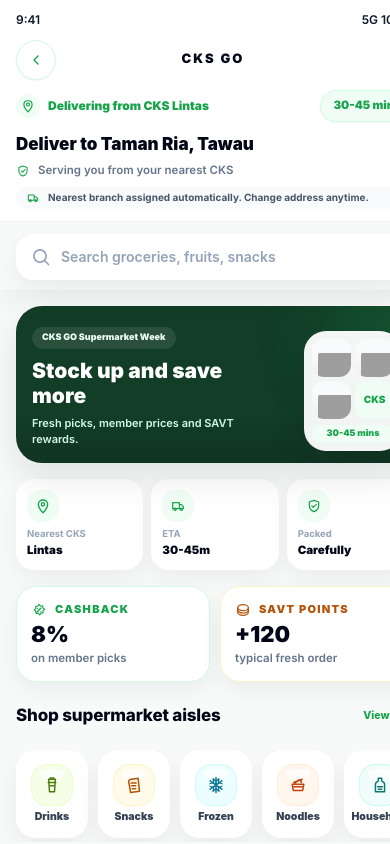
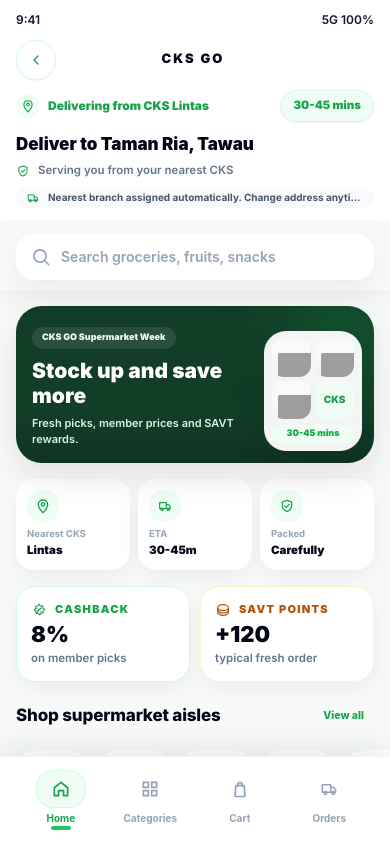
Before and after one commit to Oscaryjh/savt-cks-go, a React (Vite) app: page / in a window 390 px wide. Built offline with nearby package versions, Linux system fonts and the light colour scheme; grey boxes are pictures that could not be loaded.

Commit message:
Fix mobile viewport scrolling

```diff
--- a/src/components/Layout.tsx
+++ b/src/components/Layout.tsx
@@ -43,7 +43,7 @@ export function PhoneFrame({ children }: PhoneFrameProps) {
   }, []);
 
   return (
-    <main className="grid h-dvh overflow-hidden bg-[#EAF2ED] text-savt-ink sm:place-items-center sm:p-4">
+    <main className="grid h-dvh w-full max-w-full overflow-hidden bg-[#EAF2ED] text-savt-ink sm:place-items-center sm:p-4">
       <div
         style={
           {
@@ -54,7 +54,7 @@ export function PhoneFrame({ children }: PhoneFrameProps) {
         }
         className="contents sm:block"
       >
-        <div className="relative flex h-full w-full max-w-[430px] bg-[#F7FAF8] shadow-2xl sm:h-[902px] sm:w-[430px] sm:max-w-none sm:origin-top-left sm:rounded-[58px] sm:bg-slate-950 sm:p-[10px] sm:shadow-[0_28px_80px_rgba(15,23,42,0.26)] sm:ring-1 sm:ring-white/20 sm:[transform:scale(var(--iphone-preview-scale))]">
+        <div className="relative flex h-dvh min-h-0 w-full min-w-0 max-w-full bg-[#F7FAF8] shadow-2xl sm:h-[902px] sm:w-[430px] sm:max-w-none sm:origin-top-left sm:rounded-[58px] sm:bg-slate-950 sm:p-[10px] sm:shadow-[0_28px_80px_rgba(15,23,42,0.26)] sm:ring-1 sm:ring-white/20 sm:[transform:scale(var(--iphone-preview-scale))]">
           <div className="pointer-events-none absolute inset-x-0 top-[5px] z-40 hidden justify-center sm:flex">
             <div className="h-[35px] w-[126px] rounded-full bg-black shadow-[inset_0_-1px_0_rgba(255,255,255,0.08)]" />
           </div>
@@ -87,8 +87,8 @@ export function AppShell({
 
   return (
     <PhoneFrame>
-      <section className="relative flex h-full w-full max-w-[430px] flex-col overflow-hidden bg-[#F7FAF8] sm:h-[874px] sm:w-[402px] sm:max-w-[402px] sm:rounded-[48px] sm:pt-5">
-        <div ref={scrollRef} className={`no-scrollbar relative min-h-0 flex-1 overflow-y-auto overscroll-contain ${sticky ? "pb-8" : "pb-6"}`}>
+      <section className="relative flex h-dvh min-h-0 w-full min-w-0 max-w-full flex-col overflow-hidden bg-[#F7FAF8] sm:h-[874px] sm:w-[402px] sm:max-w-[402px] sm:rounded-[48px] sm:pt-5">
+        <div ref={scrollRef} className={`app-scroll no-scrollbar relative min-h-0 flex-1 overflow-y-auto overscroll-contain ${sticky ? "pb-8" : "pb-6"}`}>
           {headerVariant === "detail" ? (
             <DetailHeader onBack={onBack} backLabel={backLabel} />
           ) : (
--- a/src/styles.css
+++ b/src/styles.css
@@ -8,6 +8,14 @@
 
 html {
   background: #f1f5f9;
+}
+
+html,
+body,
+#root {
+  width: 100%;
+  height: 100%;
+  overflow: hidden;
 }
 
 body {
@@ -38,6 +46,11 @@ button {
   scrollbar-width: none;
 }
 
+.app-scroll {
+  -webkit-overflow-scrolling: touch;
+  touch-action: pan-y;
+}
+
 .line-clamp-2 {
   display: -webkit-box;
   -webkit-line-clamp: 2;
```
